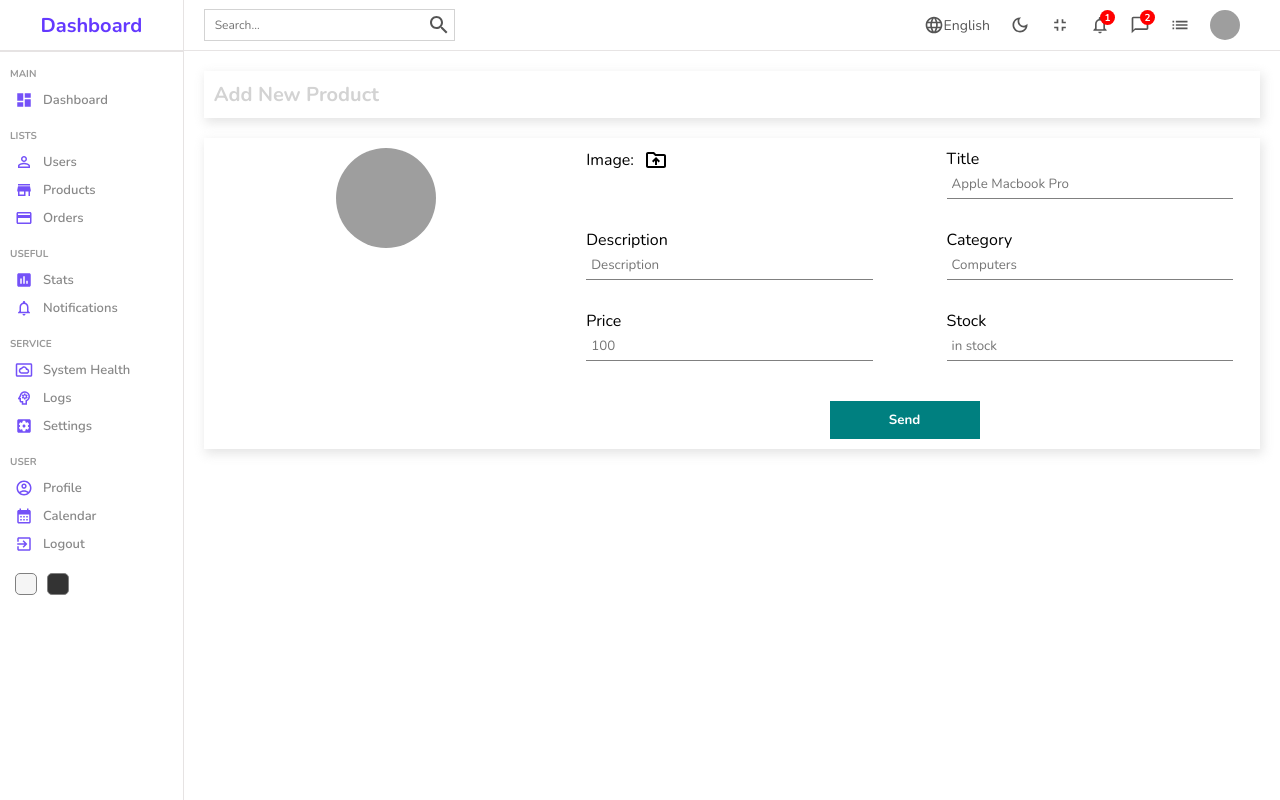
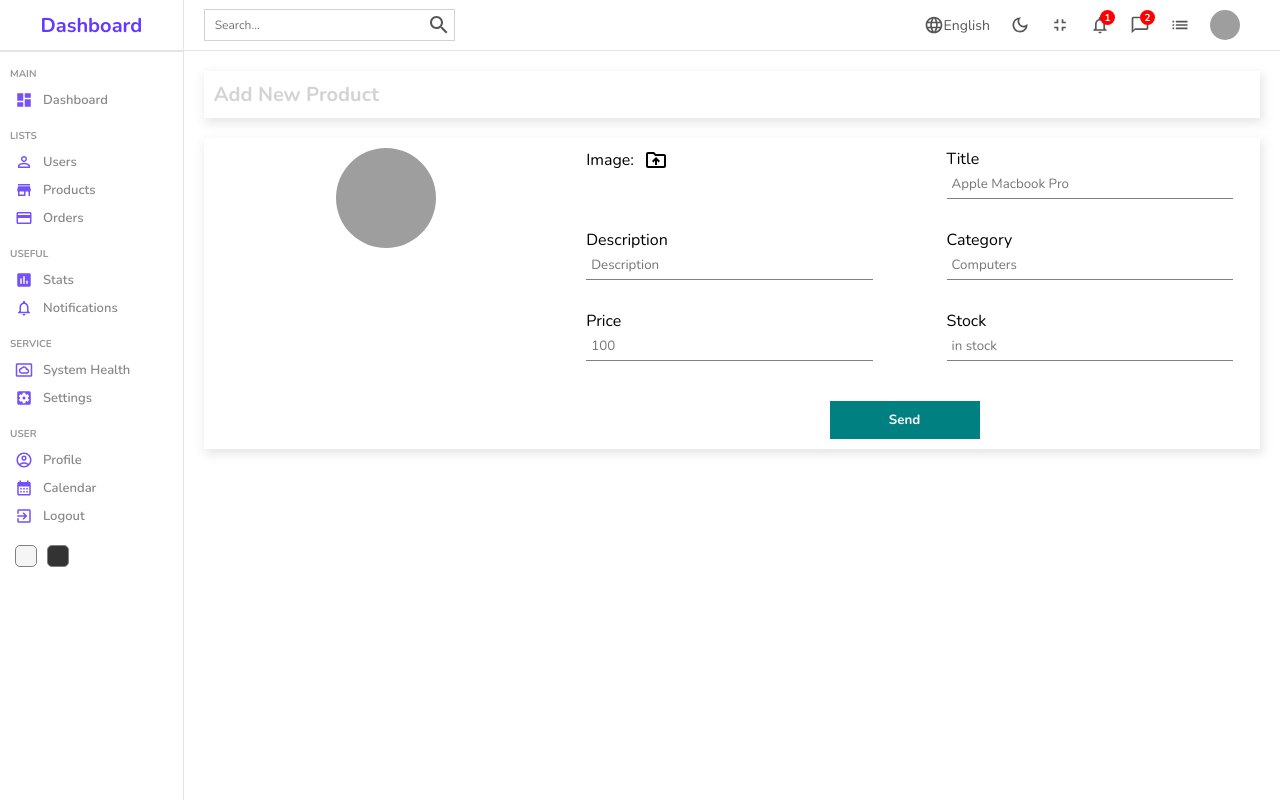
Before and after one commit to dimitarsabev00/React-Admin-Dashboard, a React (Vite) app: page /products/new in a window 1280 px wide. Built offline with nearby package versions, Linux system fonts and the light colour scheme; grey boxes are pictures that could not be loaded.

Commit message:
Remove Logs List Item

```diff
--- a/src/components/SideBar/SideBar.jsx
+++ b/src/components/SideBar/SideBar.jsx
@@ -1,7 +1,6 @@
 import "./Sidebar.scss";
 import DashboardIcon from "@mui/icons-material/Dashboard";
 import PersonOutlineIcon from "@mui/icons-material/PersonOutline";
-import LocalShippingIcon from "@mui/icons-material/LocalShipping";
 import CreditCardIcon from "@mui/icons-material/CreditCard";
 import StoreIcon from "@mui/icons-material/Store";
 import InsertChartIcon from "@mui/icons-material/InsertChart";
@@ -78,10 +77,7 @@ const Sidebar = () => {
             <SettingsSystemDaydreamOutlinedIcon className="icon" />
             <span>System Health</span>
           </li>
-          <li>
-            <PsychologyOutlinedIcon className="icon" />
-            <span>Logs</span>
-          </li>
+
           <li>
             <SettingsApplicationsIcon className="icon" />
             <span>Settings</span>
```
